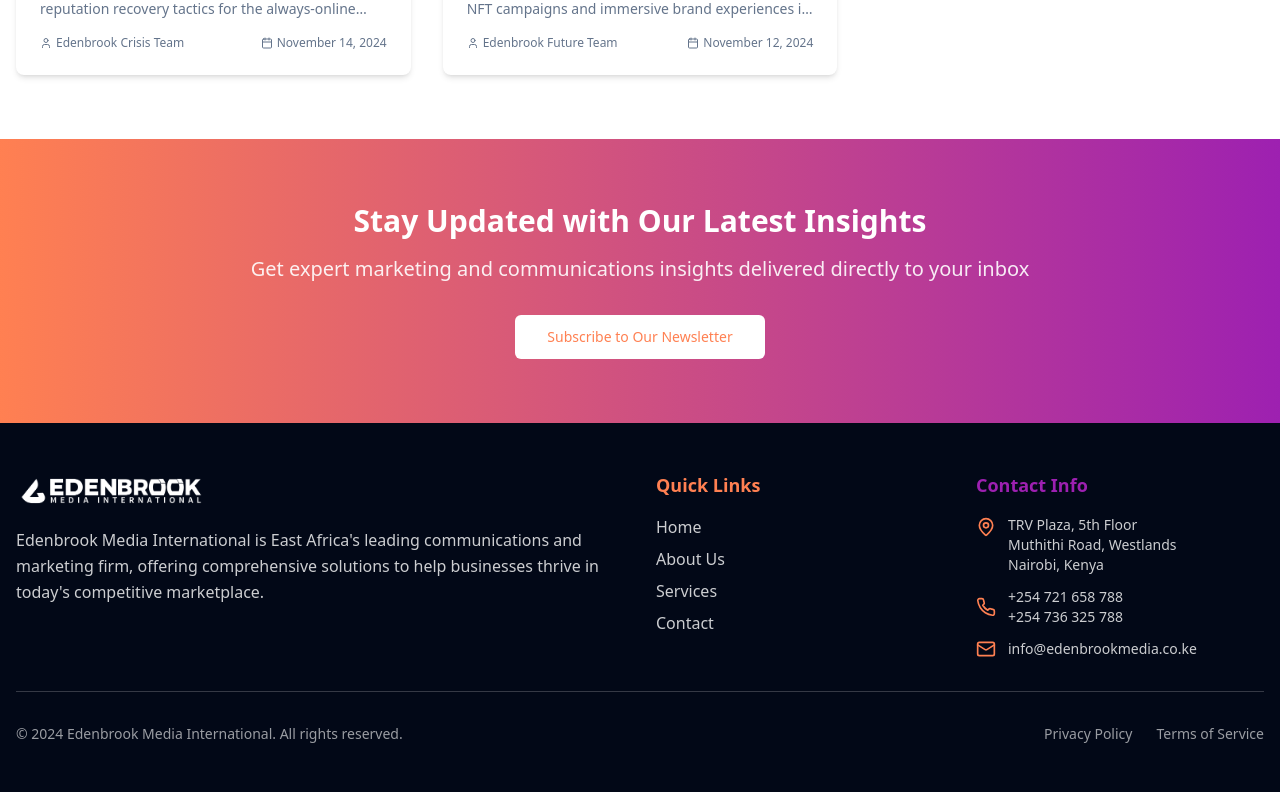
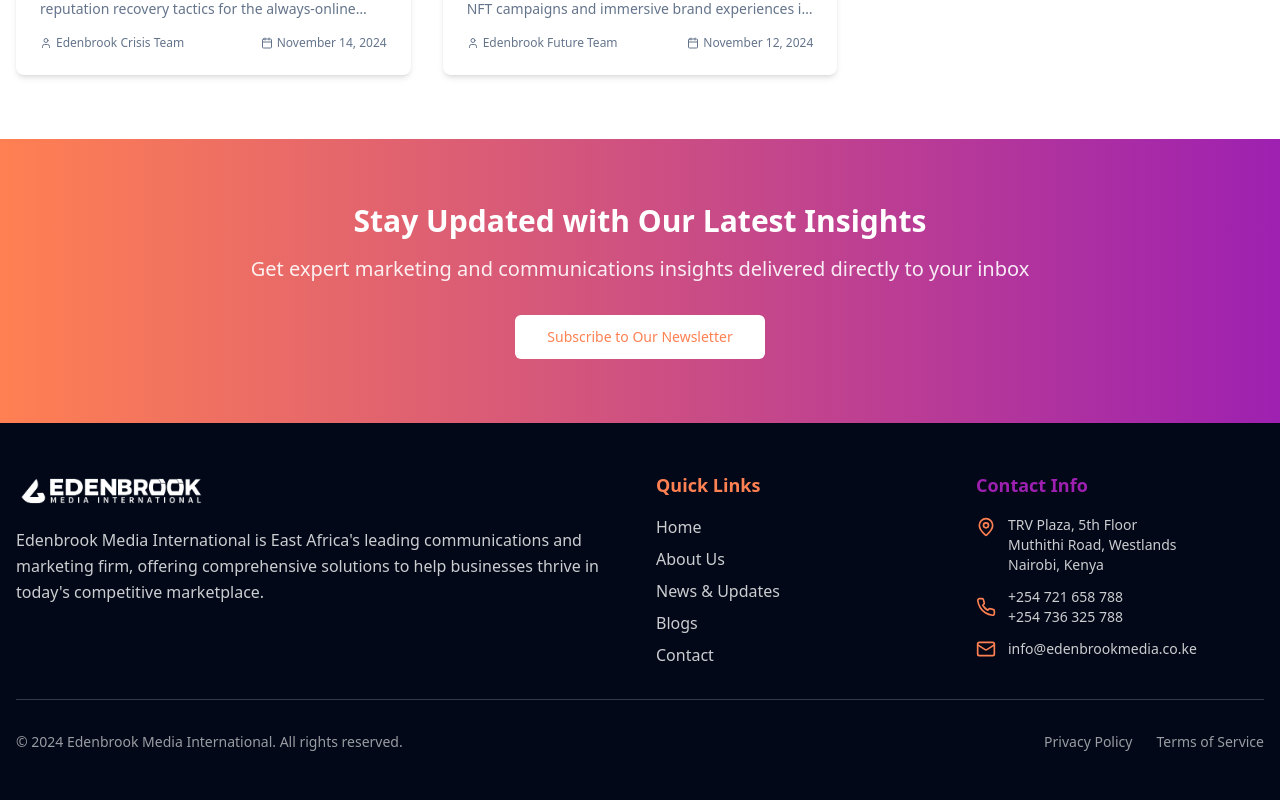
Before and after one commit to olivionate/edenbrook-media-international, a React (Vite) app: page /blogs in a window 1280 px wide. Shown: the part 3583-4383 px from the top of the page. Built offline with nearby package versions, Linux system fonts and the light colour scheme.

Commit message:
Update footer links

```diff
--- a/src/components/Footer.tsx
+++ b/src/components/Footer.tsx
@@ -25,10 +25,11 @@ const Footer = () => {
           <div>
             <h4 className="text-lg font-semibold mb-4 text-brand-orange">Quick Links</h4>
             <ul className="space-y-2">
-              <li><Link to="/#home" className="text-background/80 hover:text-brand-orange transition-colors">Home</Link></li>
-              <li><Link to="/#about" className="text-background/80 hover:text-brand-orange transition-colors">About Us</Link></li>
-              <li><Link to="/#services" className="text-background/80 hover:text-brand-orange transition-colors">Services</Link></li>
-              <li><Link to="/#contact" className="text-background/80 hover:text-brand-orange transition-colors">Contact</Link></li>
+              <li><Link to="/" className="text-background/80 hover:text-brand-orange transition-colors">Home</Link></li>
+              <li><Link to="/about-us" className="text-background/80 hover:text-brand-orange transition-colors">About Us</Link></li>
+              <li><Link to="/news-updates" className="text-background/80 hover:text-brand-orange transition-colors">News & Updates</Link></li>
+              <li><Link to="/blogs" className="text-background/80 hover:text-brand-orange transition-colors">Blogs</Link></li>
+              <li><Link to="/contact" className="text-background/80 hover:text-brand-orange transition-colors">Contact</Link></li>
             </ul>
           </div>
 
```
